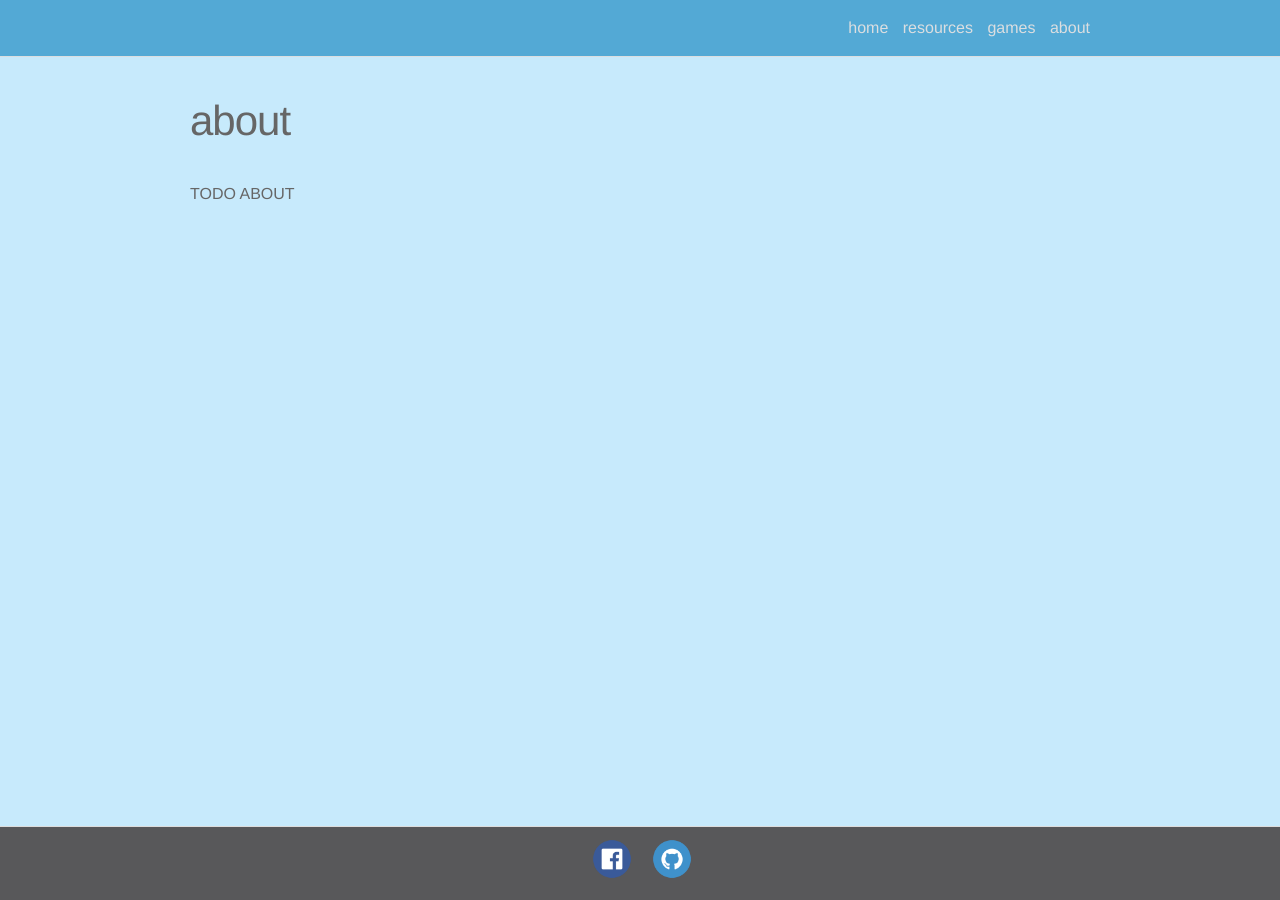
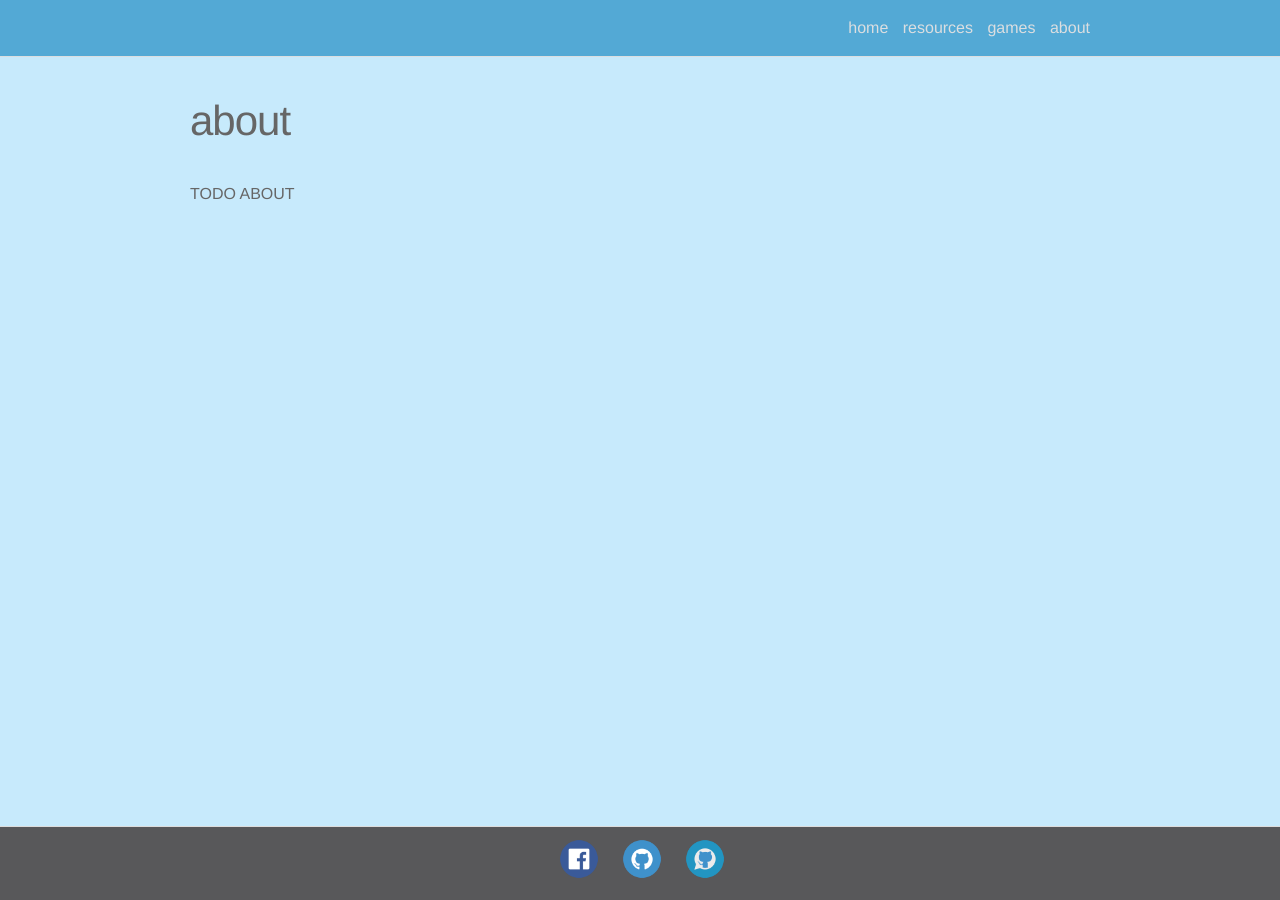
Before and after one commit to BCIT-GameDevClub/BCITOldWebsite, a Jekyll site: the page built from about.html, in a window 1280 px wide. Built offline with Jekyll 4.4.1, drawn with Linux system fonts in a browser that asks for light colours; nearby versions of some CDN libraries.

Commit message:
added Gitter link

```diff
--- a/_config.yml
+++ b/_config.yml
@@ -9,6 +9,7 @@
 github_username:  github_username
 facebook: https://www.facebook.com/groups/186612611443626/
 github: https://github.com/BCIT-GameDevClub/BCIT-GameDevClub.github.io
+gitter: https://gitter.im/BCIT-GameDevClub/BCIT-GameDevClub
 
 # Build settings
 markdown: kramdown
--- a/_includes/footer.html
+++ b/_includes/footer.html
@@ -2,9 +2,9 @@
 <footer class="site-footer">
 
   <div class="icons">
-  	<a href="{{ site.facebook }}"><img src="../img/social/facebook.png" alt=""/></a><a href="{{ site.github }}"><img src="../img/social/github.png" alt=""/></a>
-
-
+  	<a href="{{ site.facebook }}"><img src="../img/social/facebook.png" alt=""/></a>
+        <a href="{{ site.github }}"><img src="../img/social/github.png" alt=""/></a>
+        <a href="{{ site.gitter }}"><img src="../img/social/gitter.png" alt=""/></a>
   </div>
 
 </footer>
```
Also changed, not shown: img/social/gitter.png (added).
